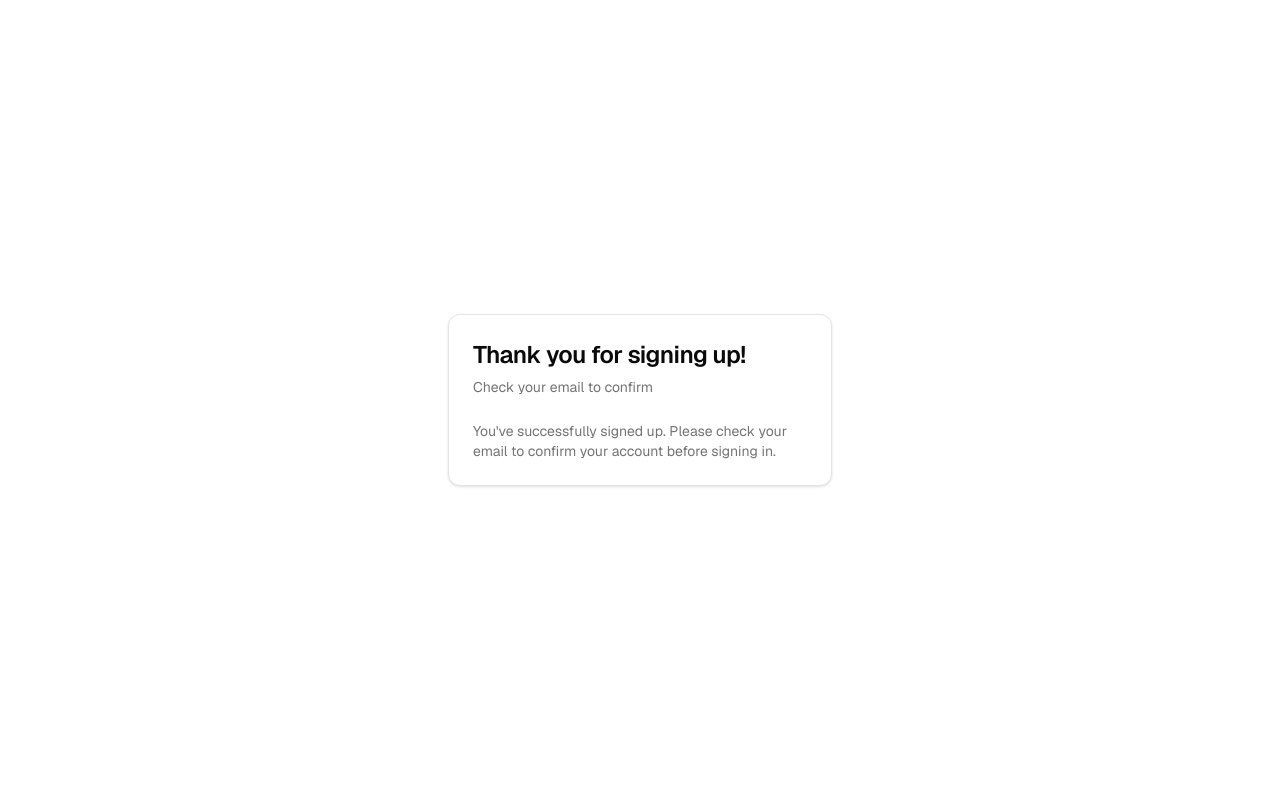
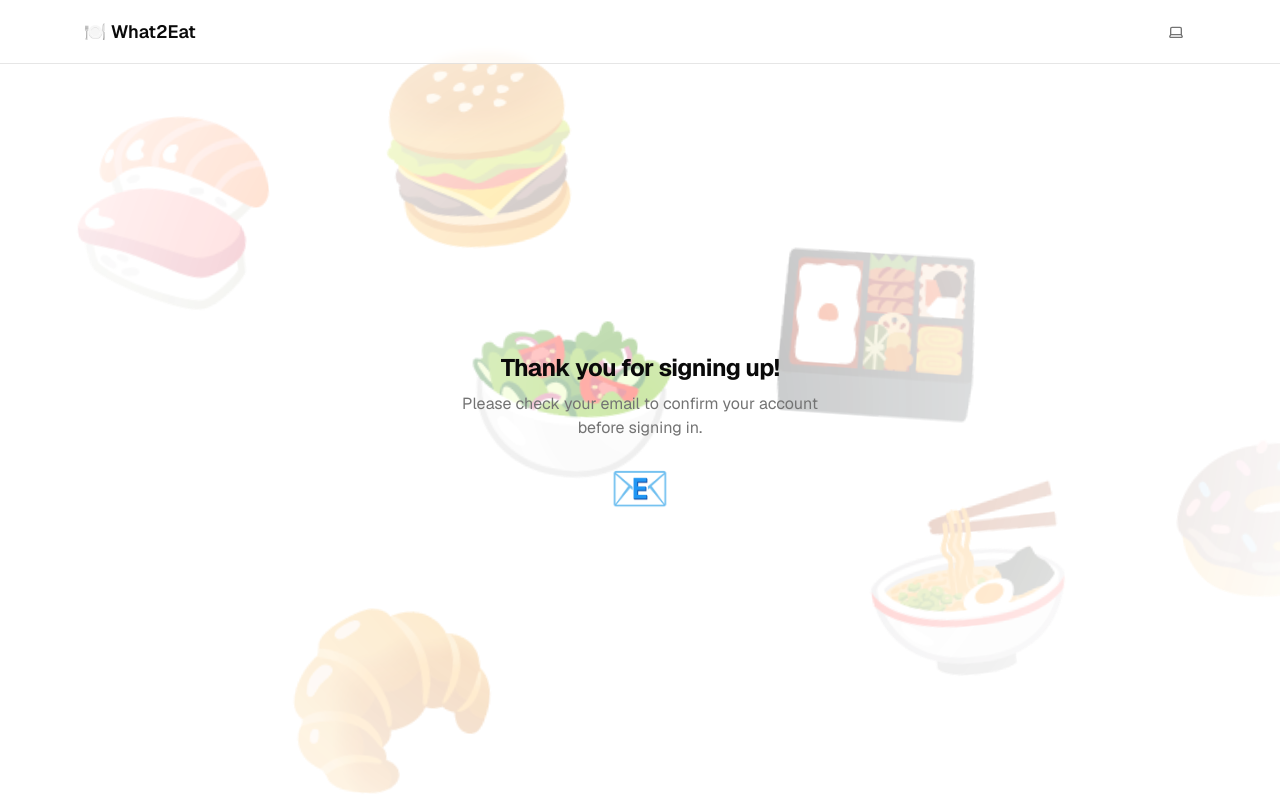
Before and after one commit to TeamLES/hackathon-telekom-2025-What2Eat, a Next.js app: page /auth/sign-up-success in a window 1280 px wide. Built offline with nearby package versions, Linux system fonts and the light colour scheme; no server answers.

Commit message:
[AUTH] Pages bg

```diff
--- a/app/auth/login/page.tsx
+++ b/app/auth/login/page.tsx
@@ -1,27 +1,10 @@
+import { AuthLayout } from "@/components/auth-layout";
 import { LoginForm } from "@/components/login-form";
-import { ThemeSwitcher } from "@/components/theme-switcher";
-import Link from "next/link";
 
 export default function Page() {
   return (
-    <div className="min-h-svh w-full flex flex-col">
-      {/* Navigation */}
-      <nav className="w-full flex justify-center border-b border-b-foreground/10 h-16 sticky top-0 bg-background/80 backdrop-blur-sm z-50">
-        <div className="w-full max-w-6xl flex justify-between items-center p-3 px-5 text-sm">
-          <div className="flex gap-5 items-center font-semibold">
-            <Link href="/" className="text-lg">🍽️ What2Eat</Link>
-          </div>
-          <div className="flex items-center gap-4">
-            <ThemeSwitcher />
-          </div>
-        </div>
-      </nav>
-
-      <div className="flex flex-1 w-full items-center justify-center p-6 md:p-10">
-        <div className="w-full max-w-sm">
-          <LoginForm />
-        </div>
-      </div>
-    </div>
+    <AuthLayout>
+      <LoginForm />
+    </AuthLayout>
   );
 }
--- a/app/auth/sign-up-success/page.tsx
+++ b/app/auth/sign-up-success/page.tsx
@@ -1,3 +1,4 @@
+import { AuthLayout } from "@/components/auth-layout";
 import {
   Card,
   CardContent,
@@ -8,25 +9,16 @@ import {
 
 export default function Page() {
   return (
-    <div className="flex min-h-svh w-full items-center justify-center p-6 md:p-10">
-      <div className="w-full max-w-sm">
-        <div className="flex flex-col gap-6">
-          <Card>
-            <CardHeader>
-              <CardTitle className="text-2xl">
-                Thank you for signing up!
-              </CardTitle>
-              <CardDescription>Check your email to confirm</CardDescription>
-            </CardHeader>
-            <CardContent>
-              <p className="text-sm text-muted-foreground">
-                You&apos;ve successfully signed up. Please check your email to
-                confirm your account before signing in.
-              </p>
-            </CardContent>
-          </Card>
-        </div>
+    <AuthLayout>
+      <div className="text-center">
+        <h1 className="text-2xl font-bold tracking-tight">
+          Thank you for signing up!
+        </h1>
+        <p className="text-muted-foreground mt-2">
+          Please check your email to confirm your account before signing in.
+        </p>
+        <div className="mt-6 text-5xl">📧</div>
       </div>
-    </div>
+    </AuthLayout>
   );
 }
--- a/app/auth/sign-up/page.tsx
+++ b/app/auth/sign-up/page.tsx
@@ -1,27 +1,10 @@
+import { AuthLayout } from "@/components/auth-layout";
 import { SignUpForm } from "@/components/sign-up-form";
-import { ThemeSwitcher } from "@/components/theme-switcher";
-import Link from "next/link";
 
 export default function Page() {
   return (
-    <div className="min-h-svh w-full flex flex-col">
-      {/* Navigation */}
-      <nav className="w-full flex justify-center border-b border-b-foreground/10 h-16 sticky top-0 bg-background/80 backdrop-blur-sm z-50">
-        <div className="w-full max-w-6xl flex justify-between items-center p-3 px-5 text-sm">
-          <div className="flex gap-5 items-center font-semibold">
-            <Link href="/" className="text-lg">🍽️ What2Eat</Link>
-          </div>
-          <div className="flex items-center gap-4">
-            <ThemeSwitcher />
-          </div>
-        </div>
-      </nav>
-
-      <div className="flex flex-1 w-full items-center justify-center p-6 md:p-10">
-        <div className="w-full max-w-sm">
-          <SignUpForm />
-        </div>
-      </div>
-    </div>
+    <AuthLayout>
+      <SignUpForm />
+    </AuthLayout>
   );
 }
--- /dev/null
+++ b/components/auth-layout.tsx
@@ -0,0 +1,61 @@
+"use client";
+
+import { ThemeSwitcher } from "@/components/theme-switcher";
+import Link from "next/link";
+
+const BACKGROUND_EMOJIS = ["🍣", "🥗", "🍜", "🍕", "🍔", "🍱", "🍩", "🥐"];
+
+interface AuthLayoutProps {
+  children: React.ReactNode;
+}
+
+export function AuthLayout({ children }: AuthLayoutProps) {
+  return (
+    <div className="relative min-h-screen bg-background overflow-x-hidden">
+      {/* Emoji Background */}
+      <div
+        className="pointer-events-none absolute inset-0 z-0 select-none opacity-90 [mask-image:radial-gradient(circle_at_center,rgba(0,0,0,0.45),transparent)]"
+        aria-hidden
+      >
+        {BACKGROUND_EMOJIS.map((icon, index) => (
+          <span
+            key={`${icon}-${index}`}
+            className="absolute text-[8rem] md:text-[11rem] text-muted-foreground/12 dark:text-white/15"
+            style={{
+              top: `${(index * 23 + 10) % 100}%`,
+              left: `${(index * 31 + 5) % 100}%`,
+              transform: index % 2 === 0 ? "rotate(-6deg)" : "rotate(4deg)",
+            }}
+          >
+            {icon}
+          </span>
+        ))}
+      </div>
+
+      <div className="relative z-10 flex flex-col min-h-svh">
+        {/* Navigation */}
+        <nav className="w-full flex justify-center border-b border-b-foreground/10 h-16 sticky top-0 bg-background/80 backdrop-blur-sm z-50">
+          <div className="w-full max-w-6xl flex justify-between items-center p-3 px-5 text-sm">
+            <div className="flex gap-5 items-center font-semibold">
+              <Link href="/" className="text-lg">
+                🍽️ What2Eat
+              </Link>
+            </div>
+            <div className="flex items-center gap-4">
+              <ThemeSwitcher />
+            </div>
+          </div>
+        </nav>
+
+        {/* Main Content */}
+        <main className="flex flex-1 items-center justify-center p-4">
+          <div className="w-full max-w-md overflow-hidden">
+            <div className="p-6 md:p-8">
+              {children}
+            </div>
+          </div>
+        </main>
+      </div>
+    </div>
+  );
+}
```
